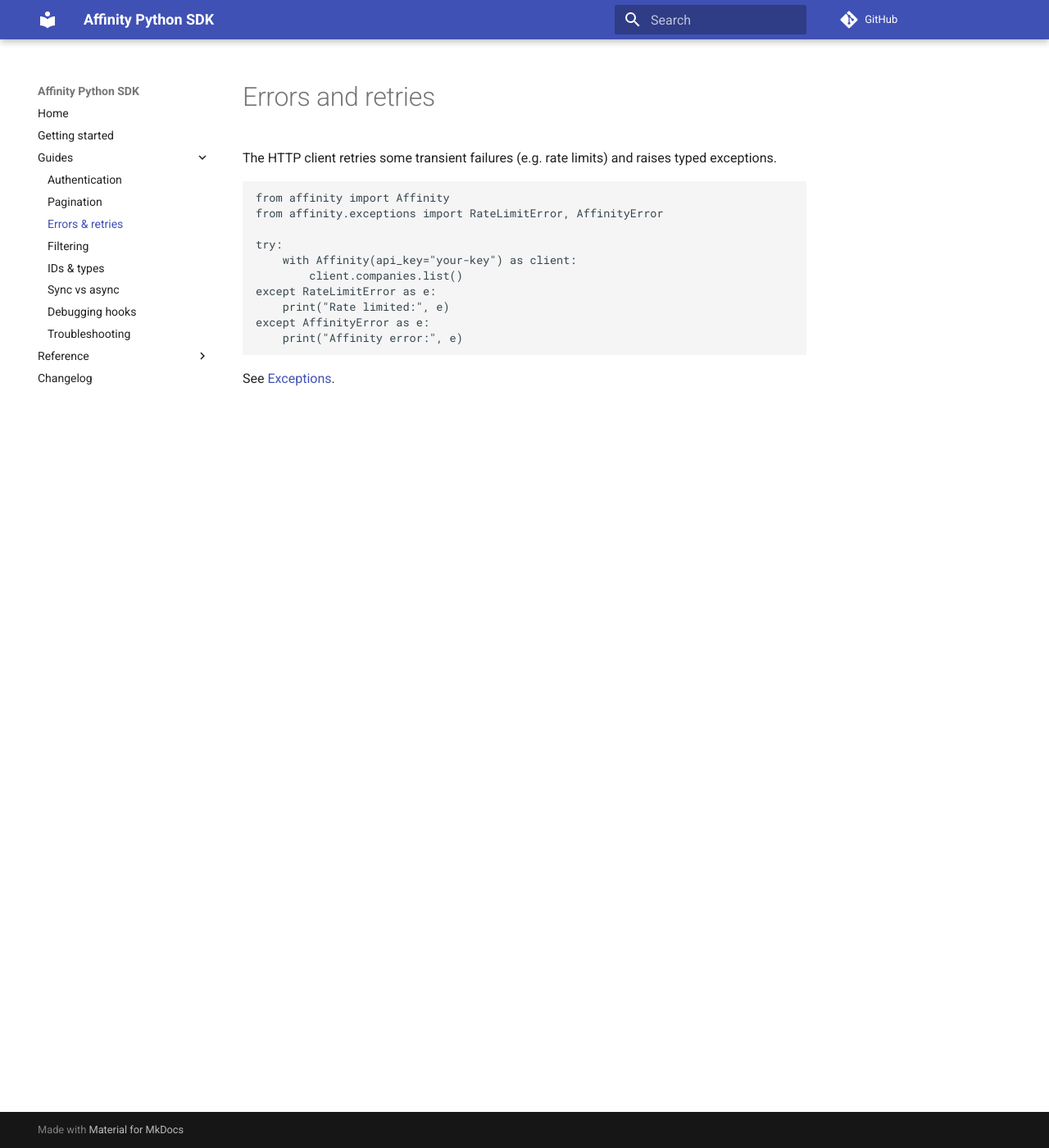
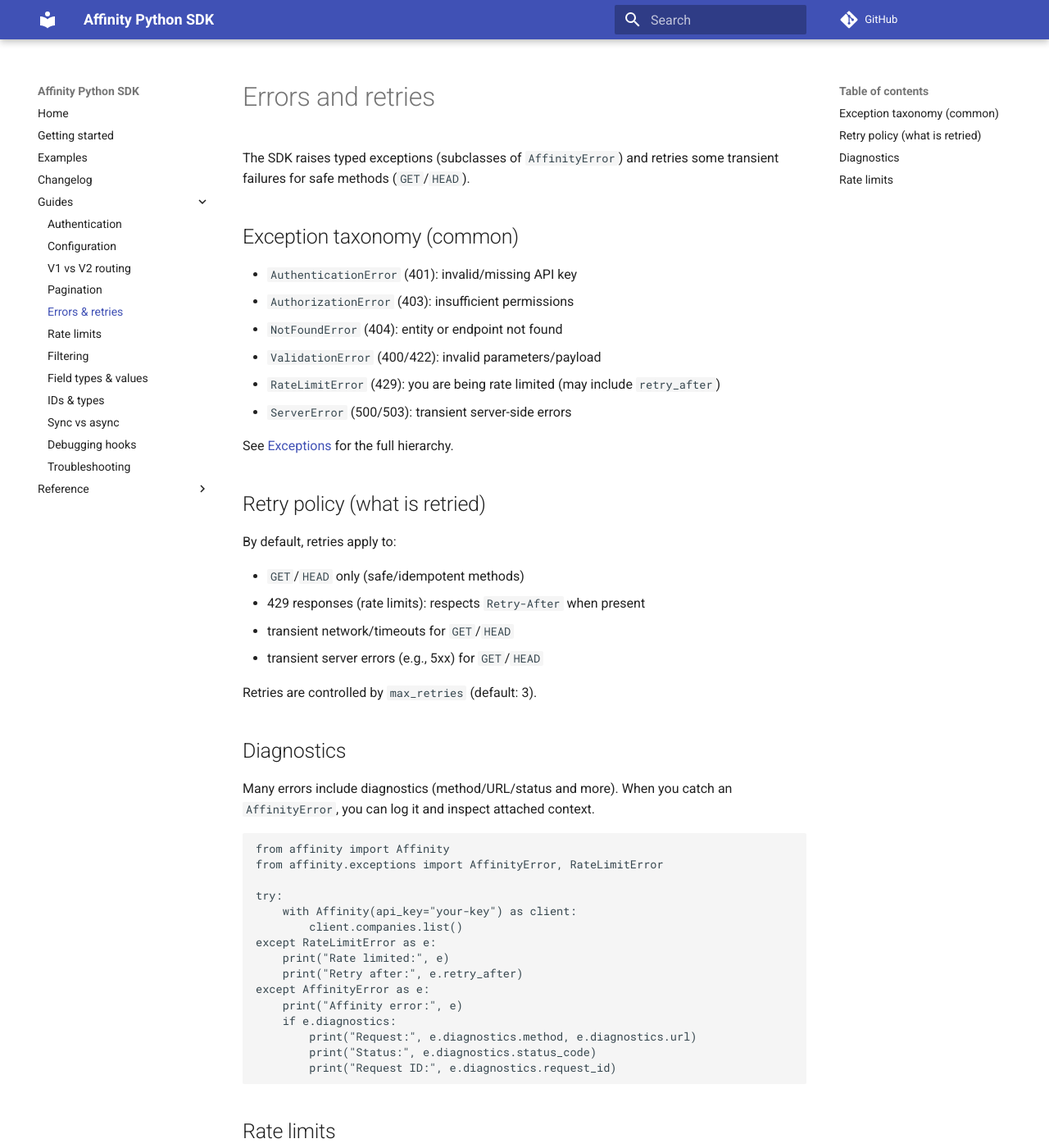
Before and after one commit to oneryalcin/affinity-sdk, an MkDocs documentation site: the page built from docs/public/guides/errors-and-retries.md, in a window 1280 px wide and 1400 px high. Shown: the whole window at 82% size. Built offline with MkDocs 1.6.1 and Material for MkDocs 9.7.7, drawn with Linux system fonts in a browser that asks for light colours; comment, search, counter and statistics services are not loaded; the version menu is left out; some of the changed text lies outside the part shown.

Commit message:
Improve docs guides and add examples

````diff
--- a/docs/public/guides/errors-and-retries.md
+++ b/docs/public/guides/errors-and-retries.md
@@ -1,18 +1,51 @@
 # Errors and retries
 
-The HTTP client retries some transient failures (e.g. rate limits) and raises typed exceptions.
+The SDK raises typed exceptions (subclasses of `AffinityError`) and retries some transient failures for safe methods (`GET`/`HEAD`).
+
+## Exception taxonomy (common)
+
+- `AuthenticationError` (401): invalid/missing API key
+- `AuthorizationError` (403): insufficient permissions
+- `NotFoundError` (404): entity or endpoint not found
+- `ValidationError` (400/422): invalid parameters/payload
+- `RateLimitError` (429): you are being rate limited (may include `retry_after`)
+- `ServerError` (500/503): transient server-side errors
+
+See [Exceptions](../reference/exceptions.md) for the full hierarchy.
+
+## Retry policy (what is retried)
+
+By default, retries apply to:
+
+- `GET`/`HEAD` only (safe/idempotent methods)
+- 429 responses (rate limits): respects `Retry-After` when present
+- transient network/timeouts for `GET`/`HEAD`
+- transient server errors (e.g., 5xx) for `GET`/`HEAD`
+
+Retries are controlled by `max_retries` (default: 3).
+
+## Diagnostics
+
+Many errors include diagnostics (method/URL/status and more). When you catch an `AffinityError`, you can log it and inspect attached context.
 
 ```python
 from affinity import Affinity
-from affinity.exceptions import RateLimitError, AffinityError
+from affinity.exceptions import AffinityError, RateLimitError
 
 try:
     with Affinity(api_key="your-key") as client:
         client.companies.list()
 except RateLimitError as e:
     print("Rate limited:", e)
+    print("Retry after:", e.retry_after)
 except AffinityError as e:
     print("Affinity error:", e)
+    if e.diagnostics:
+        print("Request:", e.diagnostics.method, e.diagnostics.url)
+        print("Status:", e.diagnostics.status_code)
+        print("Request ID:", e.diagnostics.request_id)
 ```
 
-See [Exceptions](../reference/exceptions.md).
+## Rate limits
+
+If you are consistently hitting 429s, see [Rate limits](rate-limits.md) for strategies and the rate limit APIs.
--- a/mkdocs.yml
+++ b/mkdocs.yml
@@ -30,11 +30,17 @@
 nav:
   - Home: index.md
   - Getting started: getting-started.md
+  - Examples: examples.md
+  - Changelog: changelog.md
   - Guides:
       - Authentication: guides/authentication.md
+      - Configuration: guides/configuration.md
+      - V1 vs V2 routing: guides/v1-v2-routing.md
       - Pagination: guides/pagination.md
       - Errors & retries: guides/errors-and-retries.md
+      - Rate limits: guides/rate-limits.md
       - Filtering: guides/filtering.md
+      - Field types & values: guides/field-types-and-values.md
       - IDs & types: guides/ids-and-types.md
       - Sync vs async: guides/sync-vs-async.md
       - Debugging hooks: guides/debugging-hooks.md
@@ -60,4 +66,3 @@
               - Files: reference/services/v1/files.md
               - Relationships: reference/services/v1/relationships.md
               - Auth: reference/services/v1/auth.md
-  - Changelog: changelog.md
````
Also changed, not shown: docs/public/examples.md (added, +27 -0 lines), docs/public/guides/configuration.md (added, +83 -0 lines), docs/public/guides/field-types-and-values.md (added, +39 -0 lines), docs/public/guides/rate-limits.md (added, +28 -0 lines), docs/public/guides/sync-vs-async.md (+19 -1 lines), docs/public/guides/v1-v2-routing.md (added, +26 -0 lines), 1 other file.
